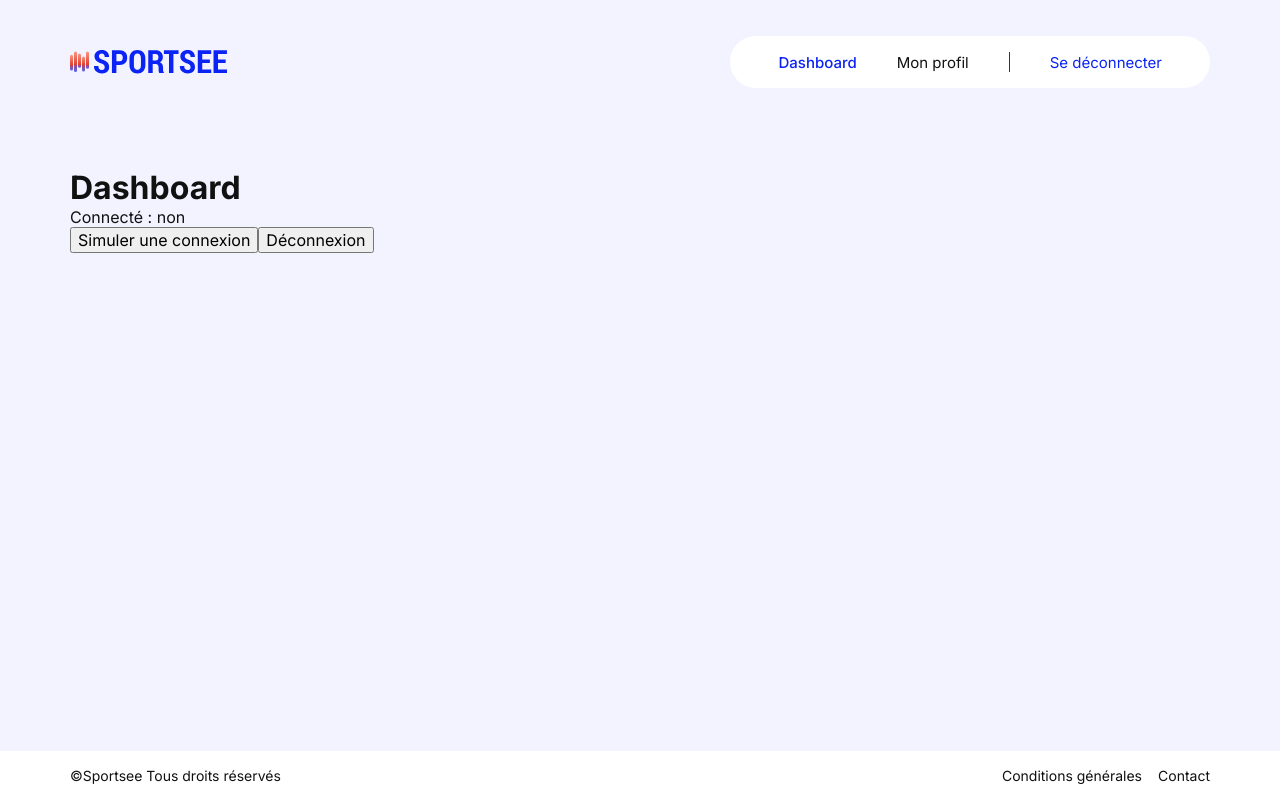
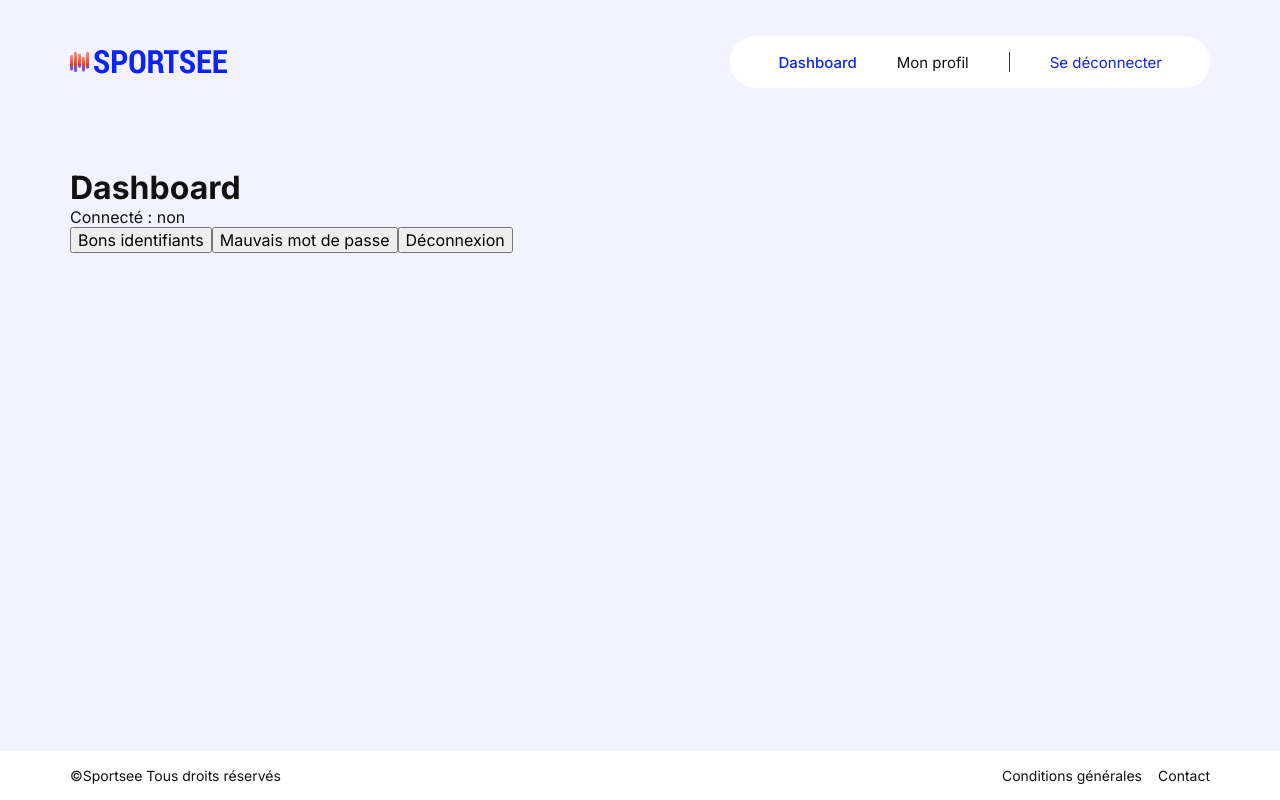
Before and after one commit to BloomingMadao/Sportsee, a React (Vite) app: page /dashboard in a window 1280 px wide. Built offline with nearby package versions, Linux system fonts and the light colour scheme; no server answers.

Commit message:
Add Hooks for login

```diff
--- /dev/null
+++ b/src/hooks/useLogin.js
@@ -0,0 +1,56 @@
+import { useState } from 'react'
+import { login as loginRequest } from '../services/authService'
+import { useAuth } from '../context/AuthContext'
+
+/**
+ * Traduit une ApiError en message affichable par l'utilisateur.
+ * Les messages du backend sont en anglais et parfois techniques :
+ * on ne les montre jamais tels quels.
+ */
+function getErrorMessage(error) {
+  switch (error.status) {
+    case 0:
+      return 'Serveur injoignable. Vérifiez votre connexion.'
+    case 400:
+      return 'Veuillez renseigner votre identifiant et votre mot de passe.'
+    case 401:
+      return 'Identifiant ou mot de passe incorrect.'
+    default:
+      return 'Une erreur est survenue. Réessayez dans un instant.'
+  }
+}
+
+export function useLogin() {
+  // On récupère la fonction du contexte et on la renomme pour éviter
+  // la confusion avec loginRequest (le réseau) et submit (notre fonction).
+  const { login: saveSession } = useAuth()
+
+  const [isLoading, setIsLoading] = useState(false)
+  const [error, setError] = useState(null)
+
+  /**
+   * @returns {Promise<boolean>} true si la connexion a réussi
+   */
+  async function submit(username, password) {
+    setIsLoading(true)
+    setError(null) // on efface l'erreur précédente avant de retenter
+
+    try {
+      // authService choisit tout seul entre le mock et le vrai backend
+      const data = await loginRequest(username, password)
+
+      // data vaut { token, userId } : on le range dans le contexte
+      saveSession(data)
+      return true
+    } catch (err) {
+      setError(getErrorMessage(err))
+      return false
+    } finally {
+      // finally s'exécute dans les deux cas : succès comme échec.
+      // Sans lui, il faudrait écrire setIsLoading(false) deux fois.
+      setIsLoading(false)
+    }
+  }
+
+  return { submit, isLoading, error }
+}
--- a/src/pages/Dashboard/index.jsx
+++ b/src/pages/Dashboard/index.jsx
@@ -1,14 +1,22 @@
 import { useAuth } from '../../context/AuthContext'
+import { useLogin } from '../../hooks/useLogin'
 
 function Dashboard() {
-  const { isAuthenticated, userId, login, logout } = useAuth()
+  const { isAuthenticated, userId, logout } = useAuth()
+  const { submit, isLoading, error } = useLogin()
 
   return (
     <div>
       <h1>Dashboard</h1>
       <p>Connecté : {isAuthenticated ? `oui (${userId})` : 'non'}</p>
-      <button onClick={() => login({ token: 'faux-jeton', userId: 'user123' })}>
-        Simuler une connexion
+      {isLoading && <p>Connexion en cours…</p>}
+      {error && <p style={{ color: 'red' }}>{error}</p>}
+
+      <button onClick={() => submit('sophiemartin', 'password123')}>
+        Bons identifiants
+      </button>
+      <button onClick={() => submit('sophiemartin', 'mauvais')}>
+        Mauvais mot de passe
       </button>
       <button onClick={logout}>Déconnexion</button>
     </div>
```
